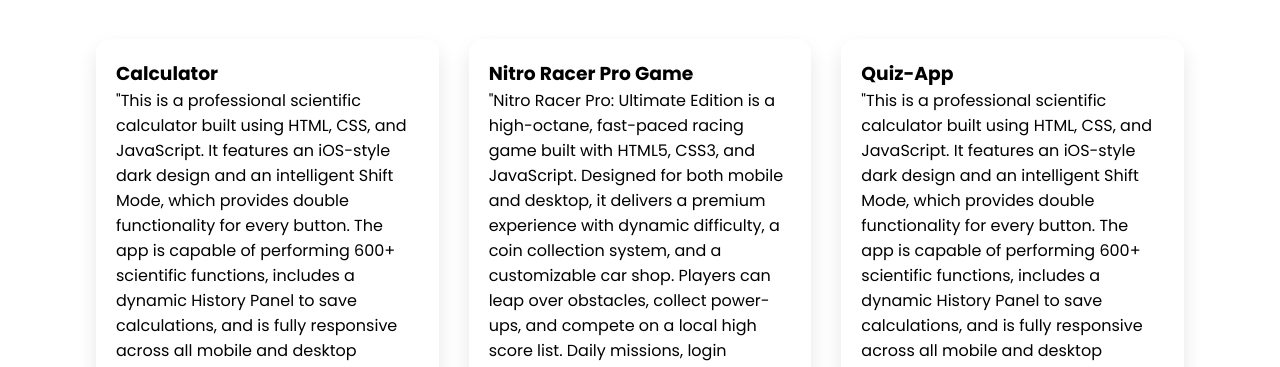
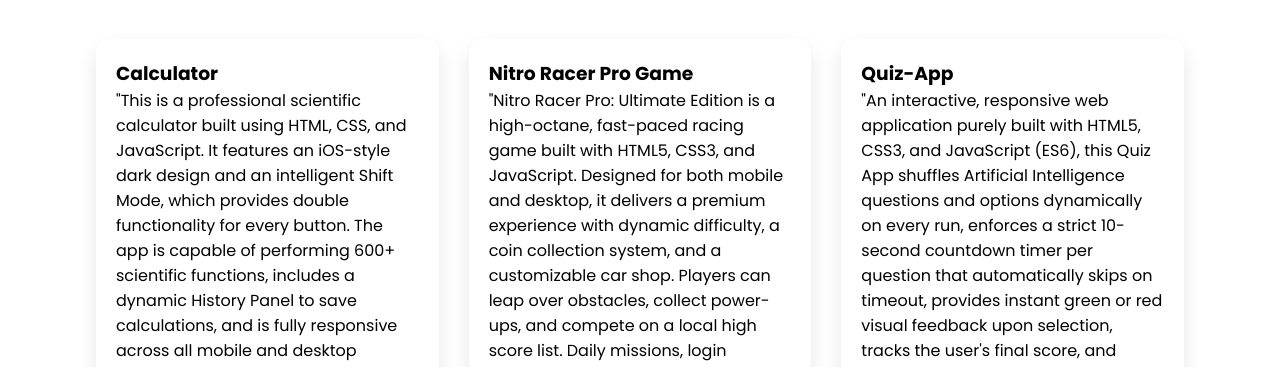
Before and after one commit to ARSALANMUSTAFA632/-portfolio-, a plain HTML site: page index.html in a window 1280 px wide. Shown: the part 2105-2472 px from the top of the page. Drawn offline with Linux system fonts and the light colour scheme.

Commit message:
Fix HTML formatting and update portfolio projects

```diff
--- a/index.html
+++ b/index.html
@@ -139,7 +139,7 @@
 
                 <div class="port-info">
                     <h3>Quiz-App</h3>
-                    <p>"This is a professional scientific calculator built using HTML, CSS, and JavaScript. It features an iOS-style dark design and an intelligent Shift Mode, which provides double functionality for every button. The app is capable of performing 600+ scientific functions, includes a dynamic History Panel to save calculations, and is fully responsive across all mobile and desktop screens." </p>
+                    <p>"An interactive, responsive web application purely built with HTML5, CSS3, and JavaScript (ES6), this Quiz App shuffles Artificial Intelligence questions and options dynamically on every run, enforces a strict 10-second countdown timer per question that automatically skips on timeout, provides instant green or red visual feedback upon selection, tracks the user's final score, and includes a seamless restart feature to test and improve technical knowledge efficiently." </p>
                     <a href="https://arsalanmustafa632.github.io/Quiz-App/" target="_blank" class="project-link">
                         View Project <i class="fas fa-external-link-alt"></i>
                     </a>
```
